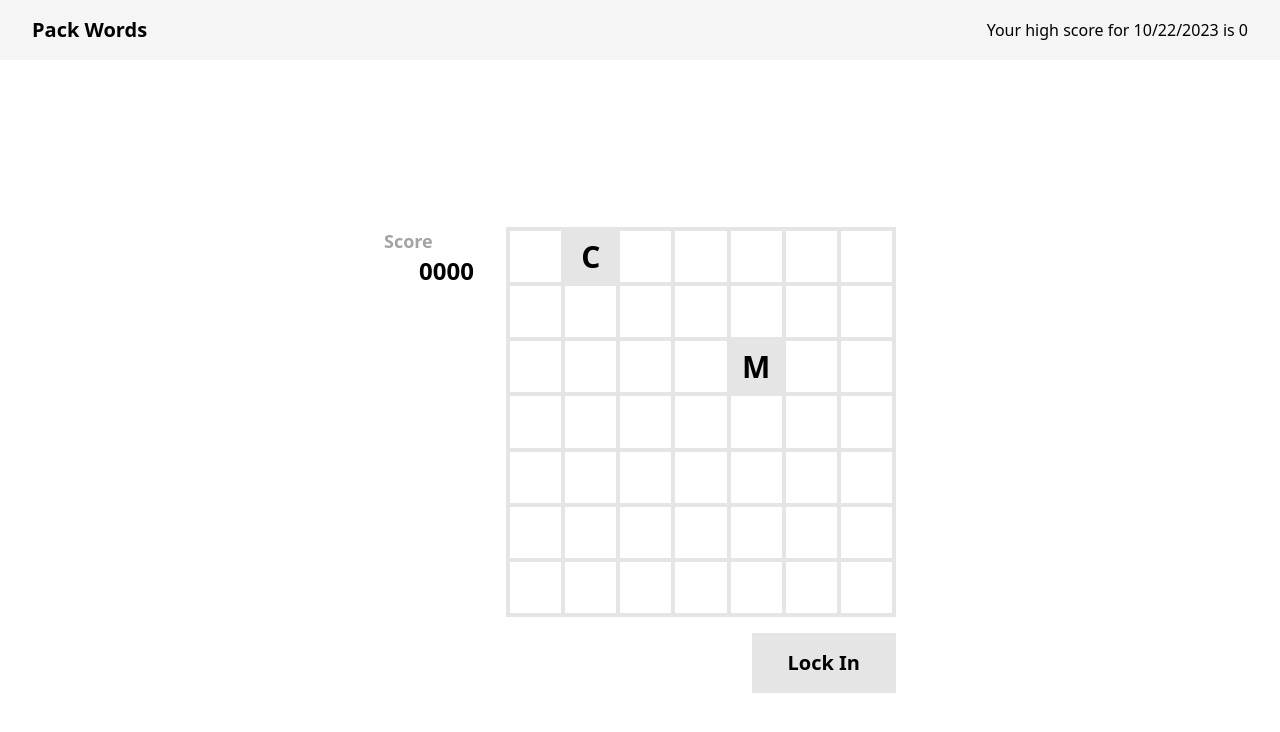
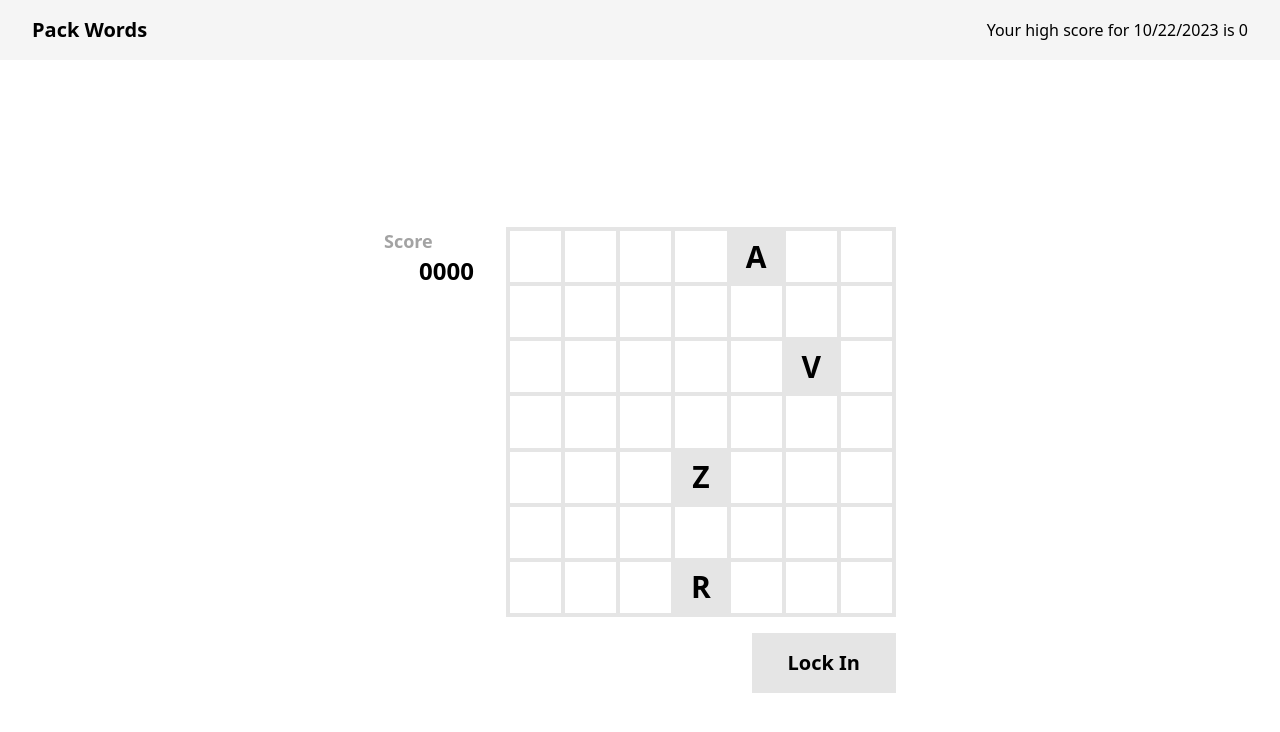
Before and after one commit to westbrookdaniel/pack-words, a React (Vite) app: page / in a window 1280 px wide. Shown: the top 732 px of the page. Built offline with nearby package versions, Linux system fonts and the light colour scheme.

Commit message:
add seeding

```diff
--- a/src/App.tsx
+++ b/src/App.tsx
@@ -1,10 +1,12 @@
 import { useReducer } from "react";
-import Game, { highScore } from "./Game";
+import Game, { getDefaultsForDate, highScore } from "./Game";
 import { cn } from "./lib/utils";
 
 export default function App() {
+  const date = new Date();
+
   const checkHighScore = useReducer(() => ({}), {})[1];
-  const score = highScore.get(new Date());
+  const score = highScore.get(date);
   return (
     <div className="flex flex-col">
       <header
@@ -15,12 +17,15 @@ export default function App() {
       >
         <h1 className="font-bold text-xl">Pack Words</h1>
         <p className="xl:block hidden">
-          Your high score for {formatter.format(new Date())} is {score}
+          Your high score for {formatter.format(date)} is {score}
         </p>
       </header>
       <main className="w-screen xl:h-screen flex items-center justify-center">
         <div className="p-8 w-full max-w-xl">
-          <Game onFinish={() => checkHighScore()} />
+          <Game
+            onFinish={() => checkHighScore()}
+            defaults={getDefaultsForDate(date)}
+          />
         </div>
       </main>
     </div>
--- a/src/Game.tsx
+++ b/src/Game.tsx
@@ -1,5 +1,6 @@
 import { useState } from "react";
 import { AspectRatio } from "./components/ui/aspect-ratio";
+import { getSeededRandom } from "./lib/getSeededRandom";
 import { cn } from "./lib/utils";
 
 const BOARD_WIDTH = 7;
@@ -8,20 +9,13 @@ const BOARD_HEIGHT = 7;
 type Cell = string | null;
 type Board = Cell[][];
 
-const defaultBoard: Board = Array.from({ length: BOARD_HEIGHT }, () =>
-  Array.from({ length: BOARD_WIDTH }, () => null),
-);
-// Add a few random chars
-defaultBoard[2][4] = "M";
-defaultBoard[0][1] = "C";
-
 const styles = {
   border: "border-2 border-neutral-200",
   button: cn(
     "bg-neutral-200 font-bold xl:text-xl py-2 xl:py-3 px-8",
     "hover:bg-neutral-300 active:bg-neutral-400",
     "border-4 border-neutral-200",
-    "hover:border-neutral-300 active:border-neutral-400",
+    "hober:border-neutral-300 active:border-neutral-400",
   ),
   secondaryButton: cn(
     "border-4 border-neutral-200",
@@ -35,17 +29,52 @@ type Score = {
   score: number;
 };
 
-const defaults = {
-  board: defaultBoard,
-  boardKey: JSON.stringify(defaultBoard),
-  lastScores: [] as Score[],
-  olderScores: [] as Score[],
+export function getDefaultsForDate(date: Date): Defaults {
+  const ran = getSeededRandom(date);
+
+  const defaultBoard: Board = Array.from({ length: BOARD_HEIGHT }, () =>
+    Array.from({ length: BOARD_WIDTH }, () => null),
+  );
+  // Add a few random chars
+  const letters = "ABCDEFGHIJKLMNOPQRSTUVWXYZ";
+  const hardLetters = "QXZ";
+  const N_LETTERS = ran(2, 6);
+  for (let i = 0; i < N_LETTERS; i++) {
+    const x = ran(0, BOARD_WIDTH - 1);
+    const y = ran(0, BOARD_HEIGHT - 1);
+
+    let letter = letters[ran(0, letters.length - 1)];
+    // Lower chance of getting hard letters by making it pick twice
+    if (hardLetters.includes(letter)) {
+      letter = letters[ran(0, letters.length - 1)];
+    }
+
+    defaultBoard[y][x] = letter;
+  }
+
+  const defaults = {
+    board: defaultBoard,
+    boardKey: JSON.stringify(defaultBoard),
+    lastScores: [] as Score[],
+    olderScores: [] as Score[],
+  };
+  return defaults;
+}
+
+type Defaults = {
+  board: Board;
+  boardKey: string;
+  lastScores: Score[];
+  olderScores: Score[];
 };
 
-/**
- * Scrabble + Sudoku
- */
-export default function Game({ onFinish }: { onFinish: () => void }) {
+export default function Game({
+  onFinish,
+  defaults,
+}: {
+  onFinish: () => void;
+  defaults: Defaults;
+}) {
   const [board, setBoard] = useState(defaults.board);
   const [lastScores, setLastScores] = useState<Score[]>(defaults.lastScores);
   const [olderScores, setOlderScores] = useState<Score[]>(defaults.olderScores);
--- /dev/null
+++ b/src/lib/getSeededRandom.ts
@@ -0,0 +1,47 @@
+function cyrb128(str: string) {
+  let h1 = 1779033703,
+    h2 = 3144134277,
+    h3 = 1013904242,
+    h4 = 2773480762;
+  for (let i = 0, k; i < str.length; i++) {
+    k = str.charCodeAt(i);
+    h1 = h2 ^ Math.imul(h1 ^ k, 597399067);
+    h2 = h3 ^ Math.imul(h2 ^ k, 2869860233);
+    h3 = h4 ^ Math.imul(h3 ^ k, 951274213);
+    h4 = h1 ^ Math.imul(h4 ^ k, 2716044179);
+  }
+  h1 = Math.imul(h3 ^ (h1 >>> 18), 597399067);
+  h2 = Math.imul(h4 ^ (h2 >>> 22), 2869860233);
+  h3 = Math.imul(h1 ^ (h3 >>> 17), 951274213);
+  h4 = Math.imul(h2 ^ (h4 >>> 19), 2716044179);
+  (h1 ^= h2 ^ h3 ^ h4), (h2 ^= h1), (h3 ^= h1), (h4 ^= h1);
+  return [h1 >>> 0, h2 >>> 0, h3 >>> 0, h4 >>> 0];
+}
+
+function sfc32(a: number, b: number, c: number, d: number) {
+  return function () {
+    a >>>= 0;
+    b >>>= 0;
+    c >>>= 0;
+    d >>>= 0;
+    var t = (a + b) | 0;
+    a = b ^ (b >>> 9);
+    b = (c + (c << 3)) | 0;
+    c = (c << 21) | (c >>> 11);
+    d = (d + 1) | 0;
+    t = (t + d) | 0;
+    c = (c + t) | 0;
+    return (t >>> 0) / 4294967296;
+  };
+}
+
+const formatter = new Intl.DateTimeFormat("en-US");
+
+export function getSeededRandom(date: Date) {
+  const [h1, h2, h3, h4] = cyrb128(formatter.format(date));
+  const ran = sfc32(h1, h2, h3, h4);
+
+  return (min: number, max: number) => {
+    return Math.floor(ran() * (max - min + 1) + min);
+  };
+}
```
